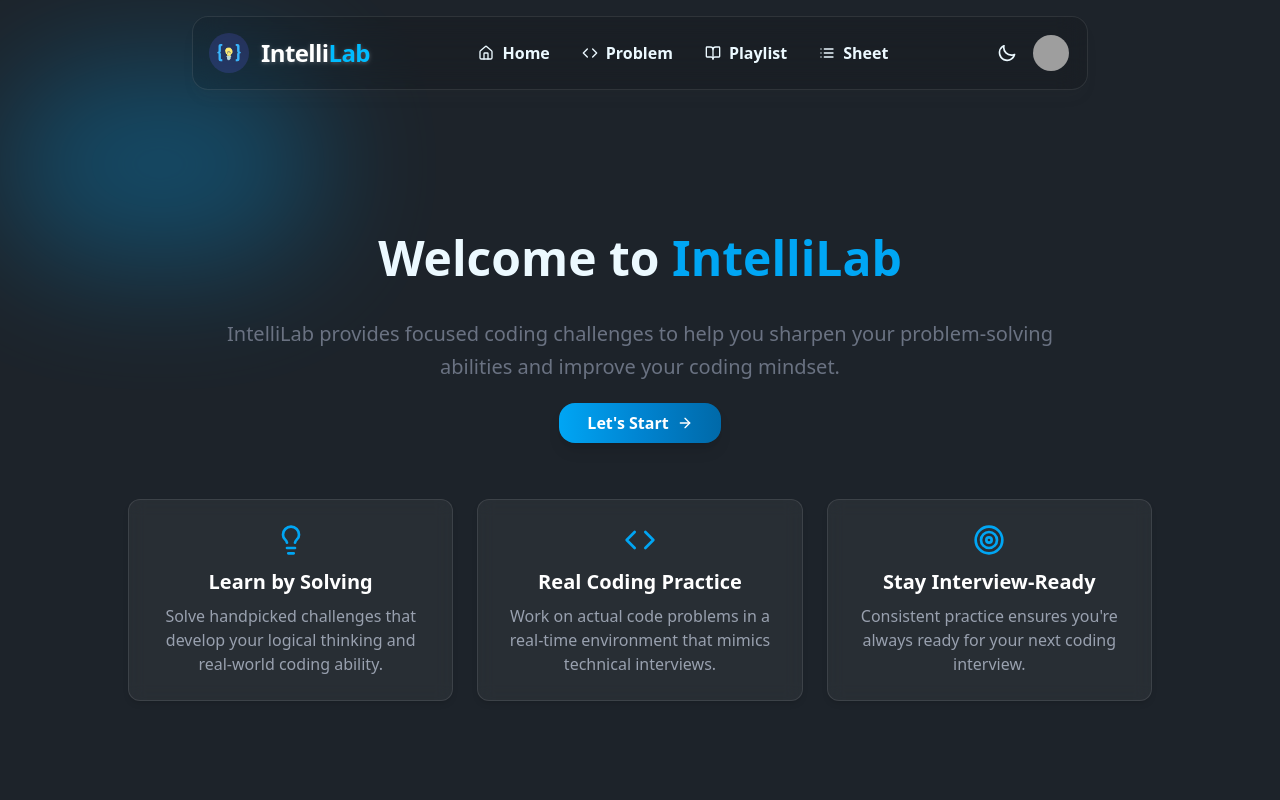
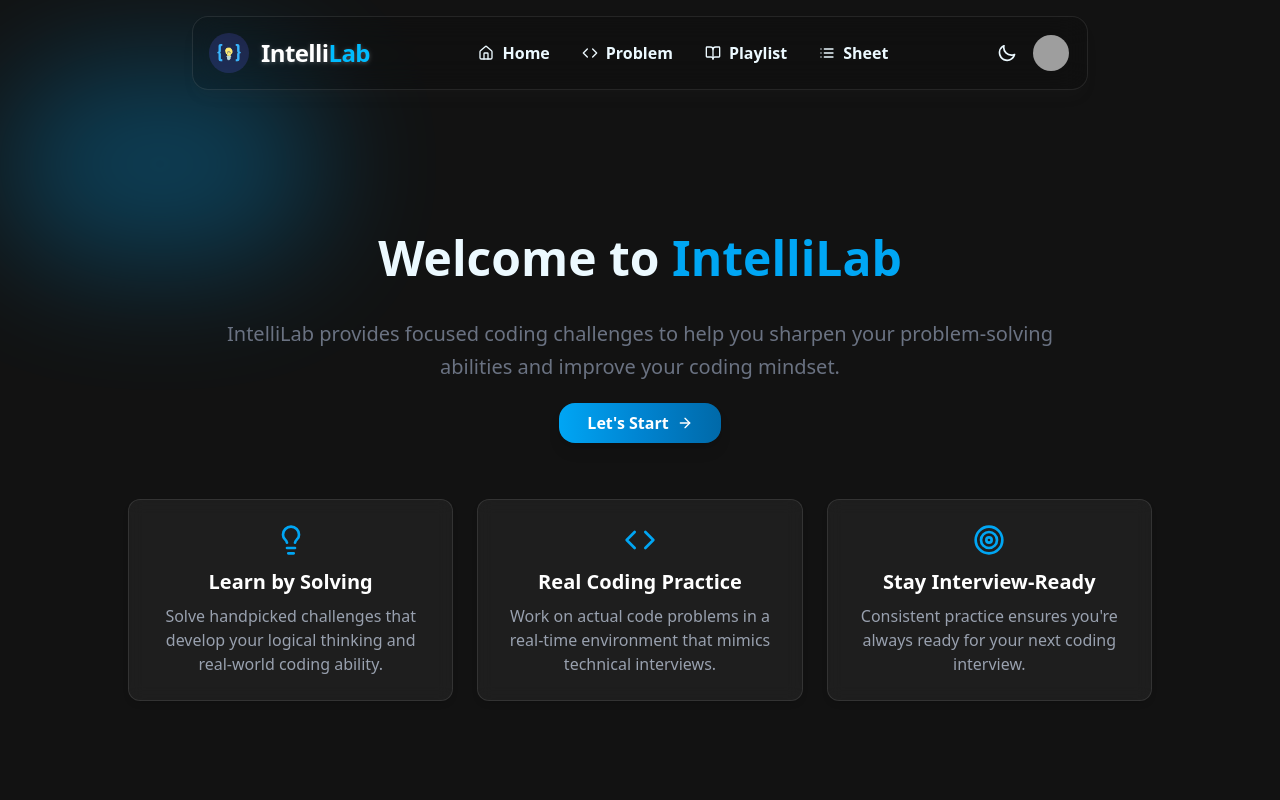
Before and after one commit to RenilGarala/IntelliLab, a React (Vite) app in the folder frontend/: page / in a window 1280 px wide. Shown: the top 800 px of the page. Built offline with nearby package versions, Linux system fonts and the light colour scheme; no server answers; grey boxes are pictures that could not be loaded.

Commit message:
fix: change website background color

```diff
--- a/frontend/src/index.css
+++ b/frontend/src/index.css
@@ -1,5 +1,9 @@
 @import "tailwindcss";
 @plugin "daisyui";
+
+:root, [data-theme] {
+  background-color: transparent !important;
+}
 
 /* Heatmap color classes */
 .color-empty-r {
--- a/frontend/src/layout/Layout.jsx
+++ b/frontend/src/layout/Layout.jsx
@@ -5,7 +5,7 @@ import Footer from "../components/Footer";
 
 const Layout = () => {
   return (
-    <div>
+    <div className="">
       <Navbar />
       <Outlet />
       <Footer />
--- a/frontend/src/pages/HomePage.jsx
+++ b/frontend/src/pages/HomePage.jsx
@@ -12,7 +12,7 @@ const HomePage = () => {
   };
 
   return (
-    <section className=" min-h-screen flex flex-col items-center pt-32 ">
+    <section className="min-h-screen flex flex-col items-center pt-32">
       <div className="absolute top-16 left-0 w-1/4 h-1/4 bg-sky-500 opacity-30 blur-3xl rounded-full bottom-9"></div>
 
       {authUser ? (
```
